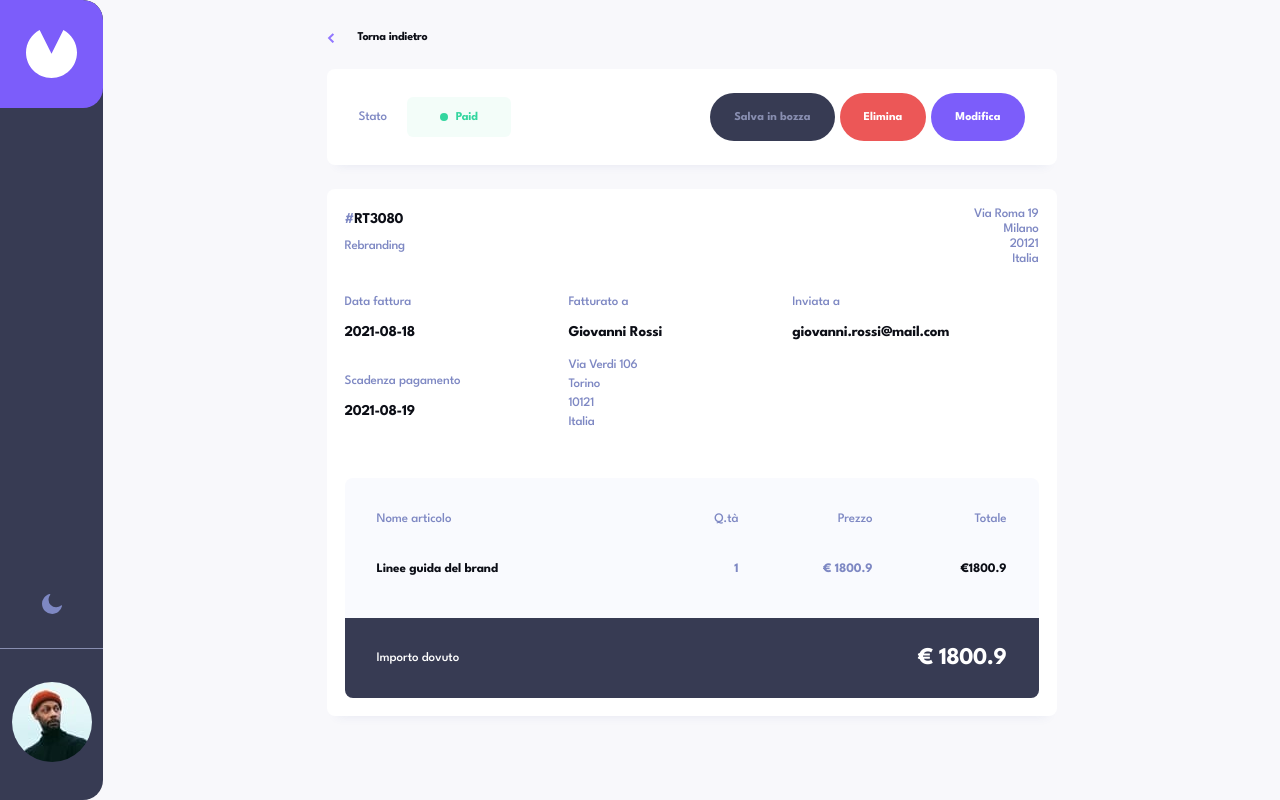
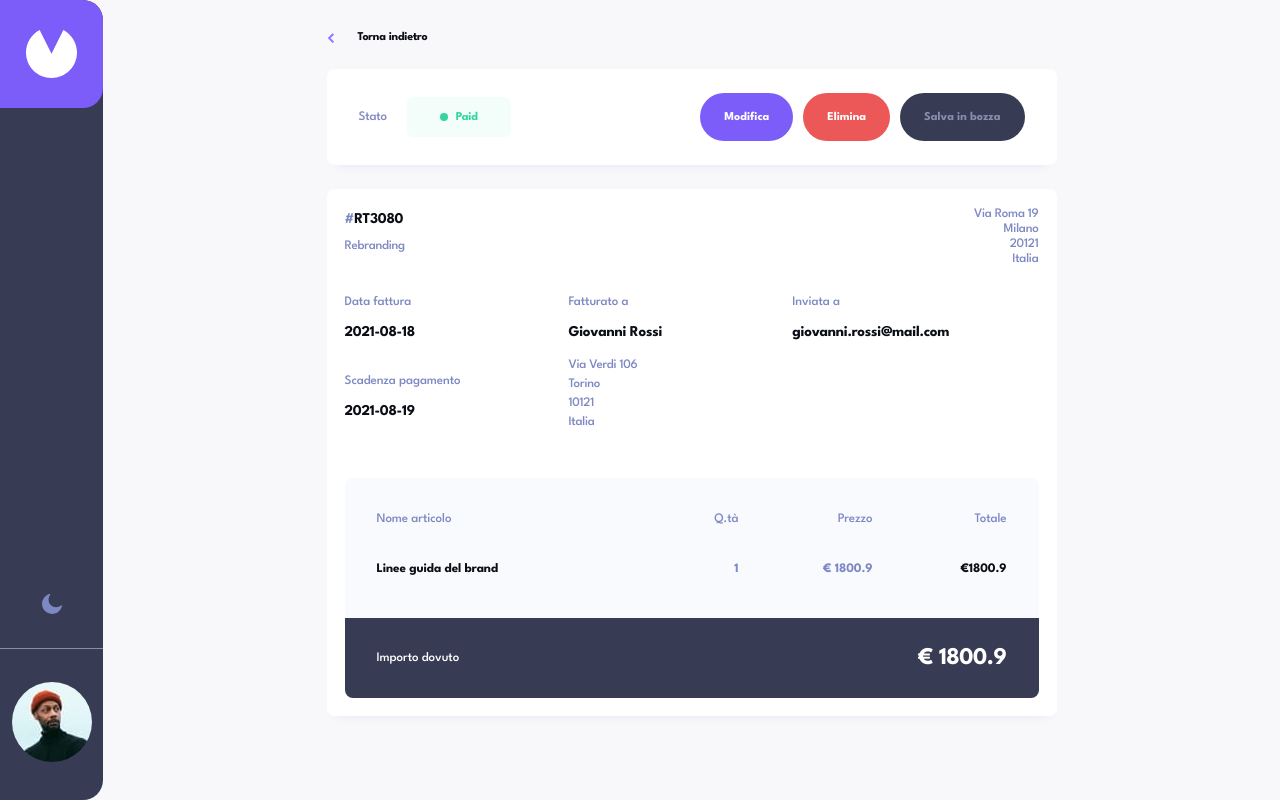
Before and after one commit to micheledevv/invoiceflow-angular-springboot, an Angular app: page / in a window 1280 px wide. Both pictures are taken after a click on the button 1035 px from the left and 177 px from the top of the page. Built offline with nearby package versions, Linux system fonts and the light colour scheme.

Commit message:
chore: adjust styles for actions-button

```diff
--- a/src/app/components/detail-invoice/detail-invoice.component.html
+++ b/src/app/components/detail-invoice/detail-invoice.component.html
@@ -18,11 +18,15 @@
 
       <div class="detail-buttons">
         <app-actions-button
+        [editIsVisible]="true"
+        [editOrder]="1"
         [deleteIsVisible]="true"
+        [deleteOrder]="2"
         [saveAsDraftIsVisible]="true"
-        [editIsVisible]="true"
+        [saveAsDraftOrder]="3"
         (editClicked)="editInvoice()"
         (deleteClicked)="deleteInvoice()"
+        (saveAsDraftClicked)="saveAsDraftInvoice()"
         ></app-actions-button>
       </div>
     </section>
--- a/src/app/components/detail-invoice/detail-invoice.component.ts
+++ b/src/app/components/detail-invoice/detail-invoice.component.ts
@@ -15,6 +15,9 @@ import { GenericModalService } from '../../shared/components/generic-modal/gener
   styleUrl: './detail-invoice.component.scss'
 })
 export class DetailInvoiceComponent implements OnInit {
+saveAsDraftInvoice() {
+throw new Error('Method not implemented.');
+}
   private readonly router = inject(Router);
   private readonly invoiceFormService = inject(InvoiceFormService);
   private readonly detailInvoiceService = inject(DetailInvoiceService);
--- a/src/app/components/invoice-form/invoice-form.component.html
+++ b/src/app/components/invoice-form/invoice-form.component.html
@@ -108,14 +108,28 @@
         <!-- Qui poi ci mettiamo la sezione Item List -->
       </section>
 
+      @if (mode() == 'edit') {
+      <app-actions-button
+        [discardIsVisible]="true"
+        [saveChangesIsVisible]="true"
+        [setJustifyContent]="'flex-end'"
+        (discardClicked)="closeForm()"
+        (saveAndSend)="saveAndSend()">
+      </app-actions-button>
+
+      }@else {
       <app-actions-button
         [discardIsVisible]="true"
         [saveAndSendIsVisible]="true"
         [saveChangesIsVisible]="false"
         [saveAsDraftIsVisible]="true"
+        [setJustifyContent]="'space-between'"
         (discardClicked)="closeForm()"
         (saveAndSend)="saveAndSend()">
       </app-actions-button>
+      }
+
+
 
     </div>
   </aside>
--- a/src/app/shared/components/actions-button/actions-button.component.html
+++ b/src/app/shared/components/actions-button/actions-button.component.html
@@ -1,29 +1,60 @@
-<div class="container">
-    <div class="box-discard">
+<div [style.justify-content]="setJustifyContent()" class="container">
   @if (discardIsVisible()) {
-        <button (click)="discardClicked.emit()" class="btn btn-edit-light" >Annulla</button>
+    <button
+      (click)="discardClicked.emit()"
+      class="btn btn-edit-light"
+      [style.order]="discardOrder()"
+    >
+      Annulla
+    </button>
   }
 
-    </div>
-    <div class="box-other-actions">
   @if (saveAsDraftIsVisible()) {
-        <button class="btn btn-draft-light">Salva in bozza</button>
+    <button
+      (click)="saveAsDraftClicked.emit()"
+      class="btn btn-draft-light"
+      [style.order]="saveAsDraftOrder()"
+    >
+      Salva in bozza
+    </button>
   }
+
   @if (saveAndSendIsVisible()) {
-        <button (click)="saveAndSendClicked.emit()" class="btn btn-primary">Salva e Invia</button>
+    <button
+      (click)="saveAndSendClicked.emit()"
+      class="btn btn-primary"
+      [style.order]="saveAndSendOrder()"
+    >
+      Salva e Invia
+    </button>
   }
 
   @if (saveChangesIsVisible()) {
-        <button class="btn btn-primary">Salva i cambiamenti</button>
-        }
-        @if (deleteIsVisible()) {
-        <button (click)="deleteClicked.emit()" class="btn btn-danger">Elimina</button>
-        }
-        @if (editIsVisible()) {
-        <button (click)="editClicked.emit()" class="btn btn-primary">Modifica</button>
+    <button
+      class="btn btn-primary"
+      [style.order]="saveChangesOrder()"
+    >
+      Salva i cambiamenti
+    </button>
   }
 
+  @if (deleteIsVisible()) {
+    <button
+      (click)="deleteClicked.emit()"
+      class="btn btn-danger"
+      [style.order]="deleteOrder()"
+    >
+      Elimina
+    </button>
+  }
+
+  @if (editIsVisible()) {
+    <button
+      (click)="editClicked.emit()"
+      class="btn btn-primary"
+      [style.order]="editOrder()"
+    >
+      Modifica
+    </button>
+  }
 </div>
-
-
-</div>
--- a/src/app/shared/components/actions-button/actions-button.component.scss
+++ b/src/app/shared/components/actions-button/actions-button.component.scss
@@ -1,10 +1,5 @@
 .container{
     display: flex;
-    justify-content: space-between;
     align-items: center;
-    .box-other-actions{
-        display: flex;
-        gap: 5px;
-
-    }
+    gap: 10px;
 }
--- a/src/app/shared/components/actions-button/actions-button.component.ts
+++ b/src/app/shared/components/actions-button/actions-button.component.ts
@@ -11,11 +11,23 @@ export class ActionsButtonComponent {
   saveAsDraftIsVisible = input<boolean>(false);
   saveAndSendIsVisible = input<boolean>(false);
   saveChangesIsVisible = input<boolean>(false);
-  editIsVisible = input<boolean>(false)
-  deleteIsVisible = input<boolean>(false)
+  editIsVisible = input<boolean>(false);
+  deleteIsVisible = input<boolean>(false);
+
+  //ordine buttons
+  discardOrder = input<number>(0);
+  saveAsDraftOrder = input<number>(0);
+  saveAndSendOrder = input<number>(0);
+  saveChangesOrder = input<number>(0);
+  editOrder = input<number>(0);
+  deleteOrder = input<number>(0);
+
+
+  setJustifyContent = input<string>('')
+
   discardClicked = output<void>();
   saveAndSendClicked = output<void>();
   editClicked = output<void>();
-  deleteClicked = output<void>()
-
+  deleteClicked = output<void>();
+  saveAsDraftClicked = output<void>()
 }
```
Lines whose indentation alone changed are shown as unchanged.
